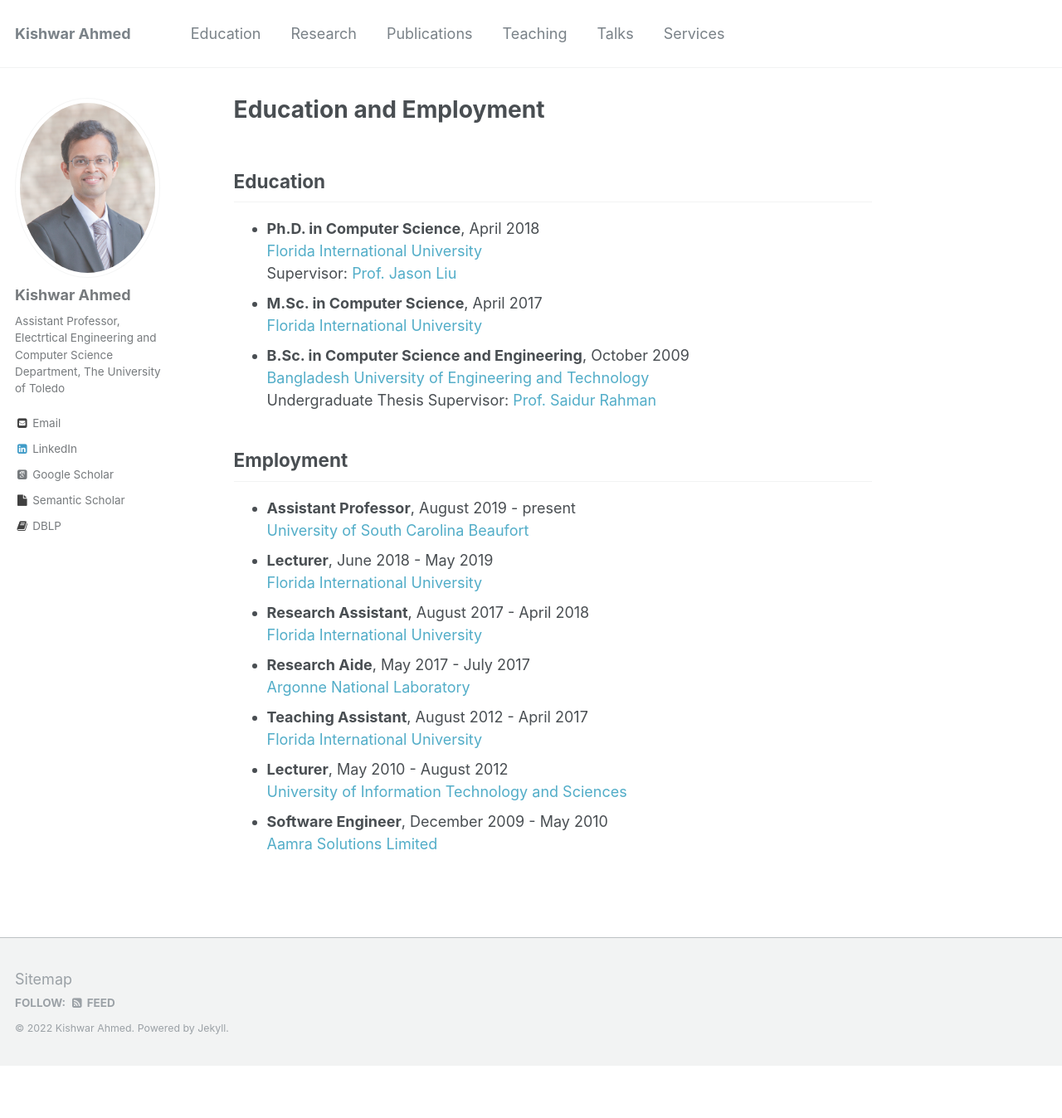
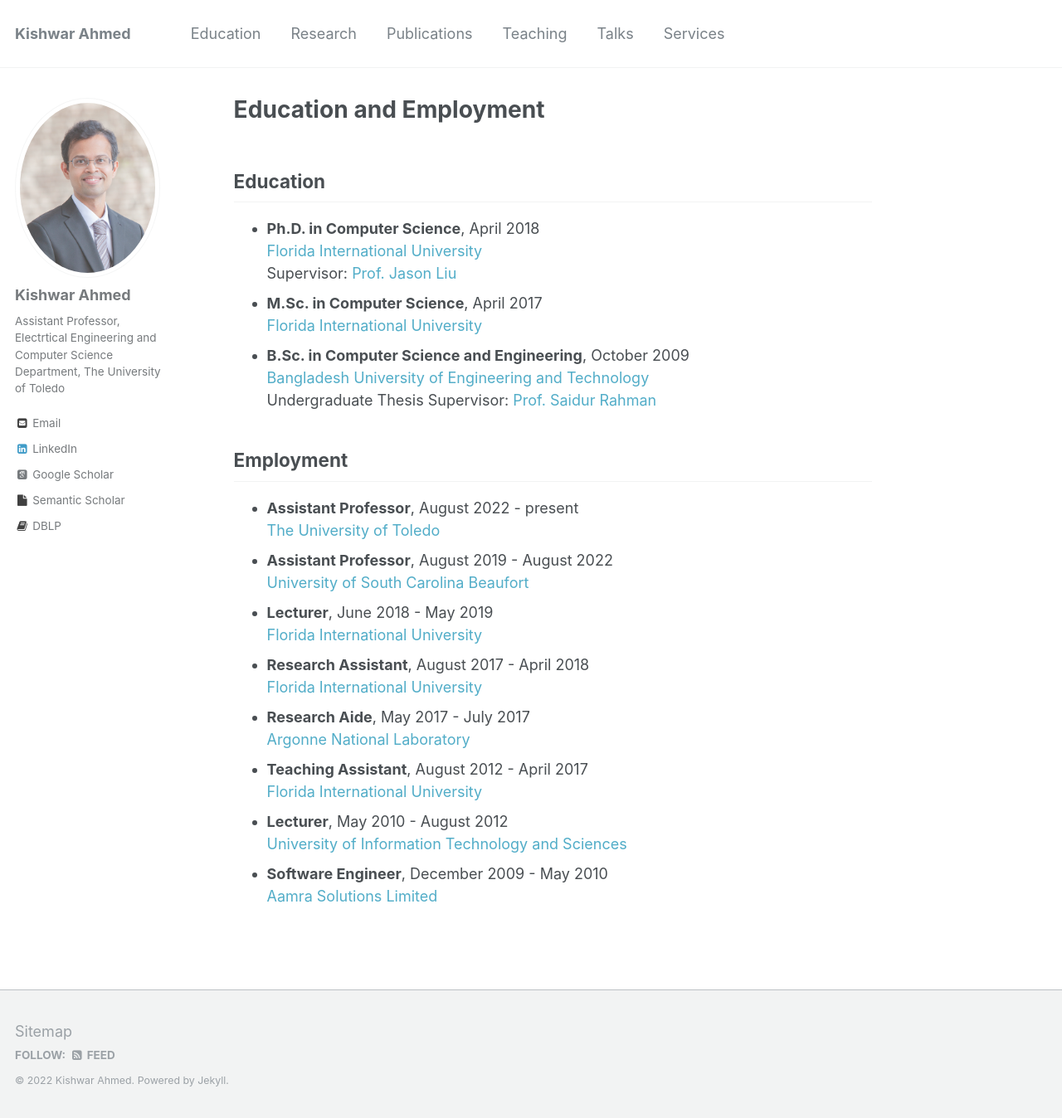
Before and after one commit to kishwarbd/kishwarbd.github.io, a Jekyll site: the page built from _pages/education.md, in a window 1280 px wide and 1348 px high. Shown: the whole window at 83% size. Built offline with Jekyll 4.4.1, drawn with Linux system fonts in a browser that asks for light colours; some web fonts are replaced.

Commit message:
Update education.md

```diff
--- a/_pages/education.md
+++ b/_pages/education.md
@@ -16,7 +16,9 @@ Supervisor: [Prof. Jason Liu](http://people.cis.fiu.edu/liux/)
 Undergraduate Thesis Supervisor: [Prof. Saidur Rahman](https://saidurrahman.buet.ac.bd/)
 
 ## Employment
-* **Assistant Professor**, August 2019 - present<br/>
+* **Assistant Professor**, August 2022 - present<br/>
+[The University of Toledo](https://www.utoledo.edu/)
+* **Assistant Professor**, August 2019 - August 2022<br/>
 [University of South Carolina Beaufort](https://www.uscb.edu)
 * **Lecturer**, June 2018 - May 2019<br/>
 [Florida International University](https://www.fiu.edu)
```
